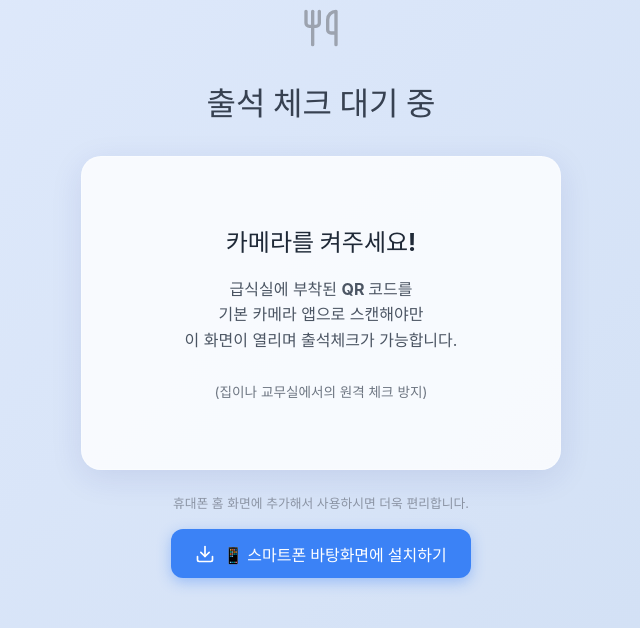
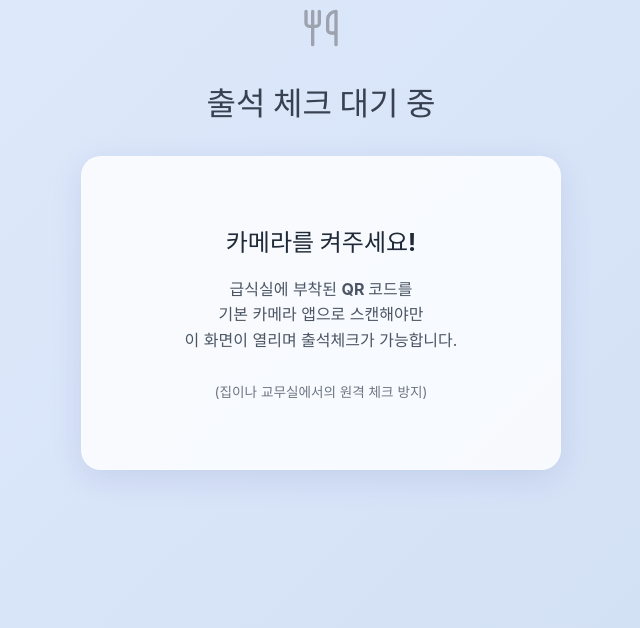
Before and after one commit to winf5531-cyber/dinner-check, a React (Vite) app: page / in a window 1280 px wide. Shown: the top 628 px of the page, without its empty margins (319-959 px from the left). Built offline with nearby package versions, Linux system fonts and the light colour scheme.

Commit message:
UI: Remove redundant and logically conflicting PWA Install feature

```diff
--- a/src/pages/Home.jsx
+++ b/src/pages/Home.jsx
@@ -4,34 +4,13 @@ import { ko } from 'date-fns/locale';
 import { CheckCircle, Utensils, Download } from 'lucide-react';
 import { saveCheckin, checkDuplicateCheckin, removeCheckinByNameAndDate, STAFF_LIST } from '../lib/db';
 
-const InstallPrompt = ({ deferredPrompt, setDeferredPrompt }) => (
-  <div style={{ textAlign: 'center', marginTop: '1.5rem' }}>
-    <p style={{ fontSize: '0.8rem', opacity: 0.7, marginBottom: '0.5rem' }}>
-      휴대폰 홈 화면에 추가해서 사용하시면 더욱 편리합니다.
-    </p>
-    <button
-      className="btn"
-      style={{ margin: '0.5rem auto 0', width: 'auto', padding: '0.8rem 1.5rem', fontSize: '1rem', backgroundColor: '#3b82f6', color: 'white', border: 'none', borderRadius: '12px', display: 'inline-flex', alignItems: 'center', justifyContent: 'center', gap: '0.5rem' }}
-      onClick={() => {
-        if (!deferredPrompt) {
-          alert('[안드로이드/삼성인터넷]\\n화면 아래 ☰[메뉴] ➔ [추가] ➔ [홈 화면]\\n\\n[안드로이드/크롬]\\n화면 상단 ⁝[메뉴] ➔ [앱 설치] 또는 [홈 화면에 추가]\\n\\n[아이폰/사파리]\\n화면 아래 📤[공유] ➔ [홈 화면에 추가]');
-          return;
-        }
-        deferredPrompt.prompt();
-        deferredPrompt.userChoice.then(() => setDeferredPrompt(null));
-      }}
-    >
-      <Download size={20} /> 📱 스마트폰 바탕화면에 설치하기
-    </button>
-  </div>
-);
+// InstallPrompt 기능 및 버튼 삭제됨 (QR 매일 스캔 정책과 충돌)
 
 export default function Home() {
   const [name, setName] = useState('');
   const [hasCheckedIn, setHasCheckedIn] = useState(false);
   const [animate, setAnimate] = useState(false);
   const [isScanned, setIsScanned] = useState(false);
-  const [deferredPrompt, setDeferredPrompt] = useState(null);
   const [filteredNames, setFilteredNames] = useState([]);
   const [showDropdown, setShowDropdown] = useState(false);
   const [isSubmitting, setIsSubmitting] = useState(false);
@@ -40,13 +19,6 @@ export default function Home() {
   const displayDate = format(new Date(), 'M월 d일 (EEEE)', { locale: ko });
 
   useEffect(() => {
-    // 앱 설치 프롬프트 이벤트 리스너 추가
-    const handleBeforeInstallPrompt = (e) => {
-      e.preventDefault();
-      setDeferredPrompt(e);
-    };
-    window.addEventListener('beforeinstallprompt', handleBeforeInstallPrompt);
-
     // 1. QR 스캔 파라미터 확인 (폭탄 암호 적용)
     const urlParams = new URLSearchParams(window.location.search);
     if (urlParams.get('token') === 'dinner_pass_xyz_99812A') {
@@ -76,11 +48,7 @@ export default function Home() {
       checkStatus();
     }
 
-    return () => {
-      window.removeEventListener('beforeinstallprompt', handleBeforeInstallPrompt);
-    };
   }, [today]);
-
 
   const handleNameChange = (e) => {
     const val = e.target.value.replace(/\s+/g, '');
@@ -183,7 +151,6 @@ export default function Home() {
           <h2 style={{ marginBottom: '1rem' }}>카메라를 켜주세요!</h2>
           <p style={{ color: '#4b5563', lineHeight: '1.6' }}>급식실에 부착된 <strong>QR 코드</strong>를<br/>기본 카메라 앱으로 스캔해야만<br/>이 화면이 열리며 출석체크가 가능합니다.<br/><br/><span style={{ fontSize: '0.85rem', opacity: 0.8 }}>(집이나 교무실에서의 원격 체크 방지)</span></p>
         </div>
-        <InstallPrompt deferredPrompt={deferredPrompt} setDeferredPrompt={setDeferredPrompt} />
       </div>
     );
   }
@@ -261,8 +228,6 @@ export default function Home() {
           </div>
         )}
       </div>
-
-      <InstallPrompt deferredPrompt={deferredPrompt} setDeferredPrompt={setDeferredPrompt} />
     </div>
   );
 }
```
